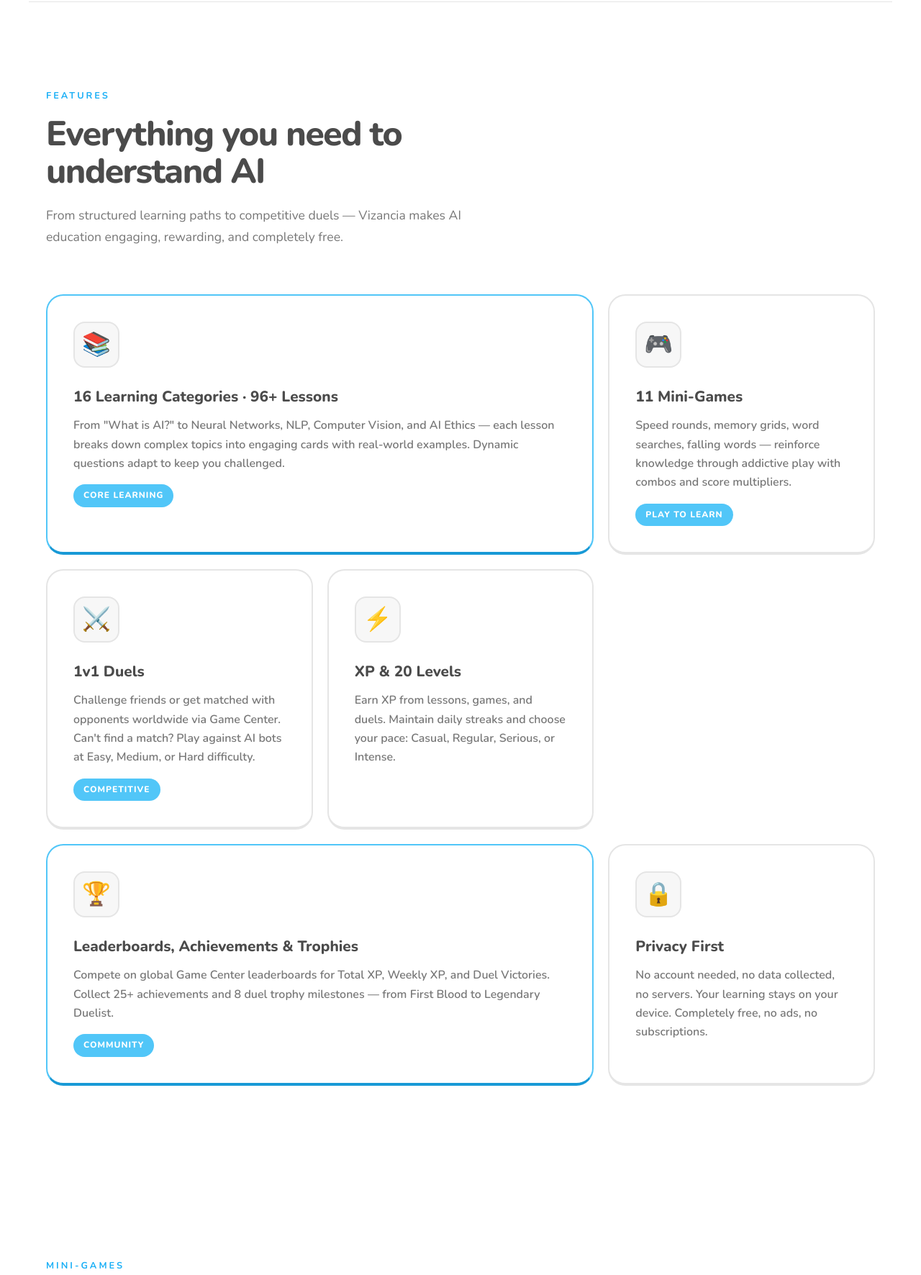
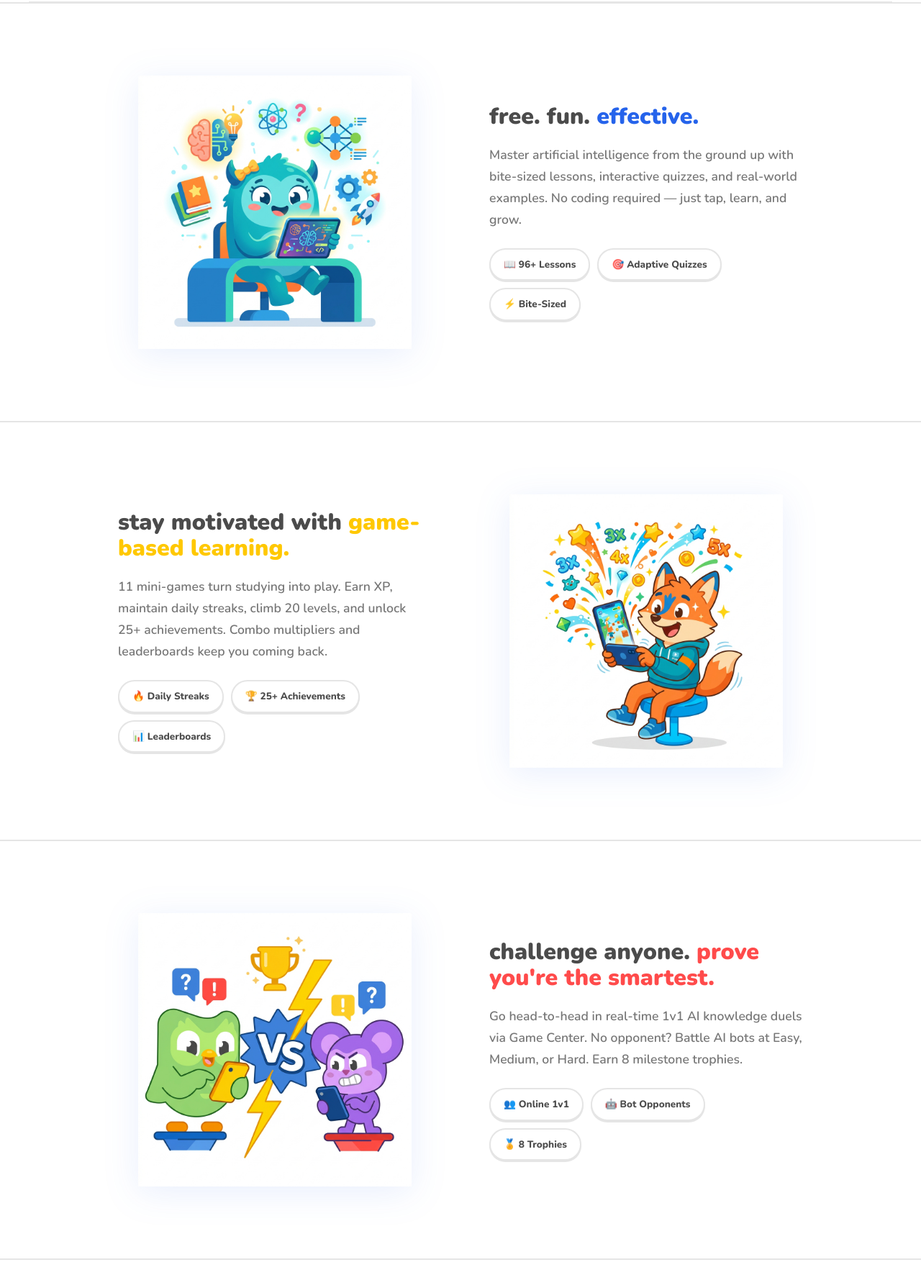
Before and after one commit to Odin686/-vizancia-site, a plain HTML site: page index.html in a window 1280 px wide. Shown: the part 1010-2782 px from the top of the page at 72% size. Drawn offline with nearby package versions, Linux system fonts and the light colour scheme.

Commit message:
Add Duolingo-style alternating sections with illustrations, scroll animations, classroom section

```diff
--- a/index.html
+++ b/index.html
@@ -78,60 +78,90 @@
     <div class="stat-item"><div class="stat-num">∞</div><div class="stat-label">Duels</div></div>
 </div>
 
-<!-- Features -->
-<section id="features">
-    <div class="reveal">
-        <p class="section-label">Features</p>
-        <h2 class="section-title">Everything you need to<br>understand AI</h2>
-        <p class="section-subtitle">From structured learning paths to competitive duels — Vizancia makes AI education engaging, rewarding, and completely free.</p>
-    </div>
-
-    <div class="bento-grid">
-        <div class="bento-card featured reveal reveal-delay-1">
-            <div class="bento-icon">📚</div>
-            <h3>16 Learning Categories · 96+ Lessons</h3>
-            <p>From "What is AI?" to Neural Networks, NLP, Computer Vision, and AI Ethics — each lesson breaks down complex topics into engaging cards with real-world examples. Dynamic questions adapt to keep you challenged.</p>
-            <span class="bento-tag">Core Learning</span>
-        </div>
-        <div class="bento-card reveal reveal-delay-2">
-            <div class="bento-icon">🎮</div>
-            <h3>11 Mini-Games</h3>
-            <p>Speed rounds, memory grids, word searches, falling words — reinforce knowledge through addictive play with combos and score multipliers.</p>
-            <span class="bento-tag">Play to Learn</span>
-        </div>
-        <div class="bento-card reveal reveal-delay-1">
-            <div class="bento-icon">⚔️</div>
-            <h3>1v1 Duels</h3>
-            <p>Challenge friends or get matched with opponents worldwide via Game Center. Can't find a match? Play against AI bots at Easy, Medium, or Hard difficulty.</p>
-            <span class="bento-tag">Competitive</span>
-        </div>
-        <div class="bento-card reveal reveal-delay-2">
-            <div class="bento-icon">⚡</div>
-            <h3>XP & 20 Levels</h3>
-            <p>Earn XP from lessons, games, and duels. Maintain daily streaks and choose your pace: Casual, Regular, Serious, or Intense.</p>
-        </div>
-        <div class="bento-card featured reveal reveal-delay-3">
-            <div class="bento-icon">🏆</div>
-            <h3>Leaderboards, Achievements & Trophies</h3>
-            <p>Compete on global Game Center leaderboards for Total XP, Weekly XP, and Duel Victories. Collect 25+ achievements and 8 duel trophy milestones — from First Blood to Legendary Duelist.</p>
-            <span class="bento-tag">Community</span>
-        </div>
-        <div class="bento-card reveal reveal-delay-1">
-            <div class="bento-icon">🔒</div>
-            <h3>Privacy First</h3>
-            <p>No account needed, no data collected, no servers. Your learning stays on your device. Completely free, no ads, no subscriptions.</p>
+<!-- Section 1: Learn -->
+<hr class="section-divider">
+<div class="feature-section reveal" id="features">
+    <div class="illust-col"><img src="img-learn.png" alt="Learn AI illustration"></div>
+    <div class="text-col">
+        <h2 class="feature-heading">free. fun. <span class="hl">effective.</span></h2>
+        <p class="feature-body">Master artificial intelligence from the ground up with bite-sized lessons, interactive quizzes, and real-world examples. No coding required — just tap, learn, and grow.</p>
+        <div class="feature-chips">
+            <span class="chip">📖 96+ Lessons</span>
+            <span class="chip">🎯 Adaptive Quizzes</span>
+            <span class="chip">⚡ Bite-Sized</span>
         </div>
     </div>
-</section>
+</div>
 
-<!-- Games -->
+<!-- Section 2: Games -->
+<hr class="section-divider">
+<div class="feature-section reverse reveal" id="games-intro">
+    <div class="illust-col"><img src="img-games.png" alt="Mini-games illustration"></div>
+    <div class="text-col">
+        <h2 class="feature-heading">stay motivated with <span class="hl-amber">game-based learning.</span></h2>
+        <p class="feature-body">11 mini-games turn studying into play. Earn XP, maintain daily streaks, climb 20 levels, and unlock 25+ achievements. Combo multipliers and leaderboards keep you coming back.</p>
+        <div class="feature-chips">
+            <span class="chip">🔥 Daily Streaks</span>
+            <span class="chip">🏆 25+ Achievements</span>
+            <span class="chip">📊 Leaderboards</span>
+        </div>
+    </div>
+</div>
+
+<!-- Section 3: Duels -->
+<hr class="section-divider">
+<div class="feature-section reveal" id="duels">
+    <div class="illust-col"><img src="img-duels.png" alt="1v1 Duels illustration"></div>
+    <div class="text-col">
+        <h2 class="feature-heading">challenge anyone. <span class="hl-red">prove you're the smartest.</span></h2>
+        <p class="feature-body">Go head-to-head in real-time 1v1 AI knowledge duels via Game Center. No opponent? Battle AI bots at Easy, Medium, or Hard. Earn 8 milestone trophies.</p>
+        <div class="feature-chips">
+            <span class="chip">👥 Online 1v1</span>
+            <span class="chip">🤖 Bot Opponents</span>
+            <span class="chip">🏅 8 Trophies</span>
+        </div>
+    </div>
+</div>
+
+<!-- Section 4: Progress -->
+<hr class="section-divider">
+<div class="feature-section reverse reveal">
+    <div class="illust-col"><img src="img-progress.png" alt="Progress and leveling illustration"></div>
+    <div class="text-col">
+        <h2 class="feature-heading">track your journey to <span class="hl-cyan">AI mastery.</span></h2>
+        <p class="feature-body">20 levels, XP milestones, daily streaks, and a progress dashboard that celebrates every step. Choose your pace — Casual, Regular, Serious, or Intense.</p>
+        <div class="feature-chips">
+            <span class="chip">⚡ 20 Levels</span>
+            <span class="chip">🔥 Streaks</span>
+            <span class="chip">📈 Progress Dashboard</span>
+        </div>
+    </div>
+</div>
+
+<!-- Section 5: Classrooms -->
+<hr class="section-divider">
+<div class="feature-section reveal">
+    <div class="illust-col"><img src="img-classroom.png" alt="Vizancia for classrooms"></div>
+    <div class="text-col">
+        <h2 class="feature-heading"><span class="hl">vizancia</span> for classrooms</h2>
+        <p class="feature-body">Teachers, we're here to help! Vizancia is the perfect companion for AI literacy in the classroom. Free, private, and works offline — students learn at their own pace with zero setup required.</p>
+        <div class="feature-chips">
+            <span class="chip">🏫 No Setup Required</span>
+            <span class="chip">🔒 Student Privacy</span>
+            <span class="chip">📱 Works Offline</span>
+        </div>
+    </div>
+</div>
+
+<hr class="section-divider">
+
+<!-- Games Grid -->
 <section id="games">
     <div class="reveal">
         <p class="section-label">Mini-Games</p>
         <h2 class="section-title">11 ways to master AI<br><span class="gradient-text">through play</span></h2>
-        <p class="section-subtitle">Each game features combos, score multipliers, sound effects, and expanding content to keep every session fresh.</p>
+        <p class="section-subtitle">Each game features combos, score multipliers, and expanding content to keep every session fresh.</p>
     </div>
-
     <div class="games-grid">
         <div class="game-card reveal"><div class="game-icon">⚡</div><div><h4>Speed Round</h4><p>60-second blitz with combo multipliers up to 4×</p></div></div>
         <div class="game-card reveal"><div class="game-icon">🤖</div><div><h4>Fact or Fiction</h4><p>33 claims about AI — separate truth from myth</p></div></div>
@@ -144,33 +174,6 @@
         <div class="game-card reveal"><div class="game-icon">🏷️</div><div><h4>Jargon Match</h4><p>Match AI terms to their definitions</p></div></div>
         <div class="game-card reveal"><div class="game-icon">📅</div><div><h4>AI Timeline</h4><p>Put AI milestones in chronological order</p></div></div>
         <div class="game-card reveal"><div class="game-icon">🌊</div><div><h4>Falling Words</h4><p>Drag & drop into correct buckets — 4× combos</p></div></div>
-    </div>
-</section>
-
-<!-- Duels -->
-<section id="duels" class="duel-section">
-    <div class="reveal">
-        <p class="section-label">Compete</p>
-        <h2 class="section-title">Challenge anyone.<br><span class="gradient-text">Prove you're the smartest.</span></h2>
-        <p class="section-subtitle">Go head-to-head in real-time AI knowledge duels. Climb leaderboards and earn exclusive trophies.</p>
-    </div>
-
-    <div class="duel-grid">
-        <div class="duel-card reveal reveal-delay-1">
-            <span class="duel-icon">👥</span>
-            <h3>Online 1v1</h3>
-            <p>Challenge friends or get matched with opponents worldwide via Game Center. Real-time head-to-head battles.</p>
-        </div>
-        <div class="duel-card reveal reveal-delay-2">
-            <span class="duel-icon">🤖</span>
-            <h3>Play vs Bot</h3>
-            <p>No opponents? No problem. Choose from three difficulty levels: 🐢 Easy, 🐇 Medium, or 🔥 Hard.</p>
-        </div>
-        <div class="duel-card reveal reveal-delay-3">
-            <span class="duel-icon">🏅</span>
-            <h3>Duel Trophies</h3>
-            <p>Earn 8 milestone badges from First Blood (1 win) all the way to Legendary Duelist (100 wins).</p>
-        </div>
     </div>
 </section>
 
@@ -255,6 +258,16 @@ navLinks.querySelectorAll('a').forEach(a => {
         navLinks.classList.remove('open');
     });
 });
+// ── Scroll Reveal ──
+const revealObserver = new IntersectionObserver((entries) => {
+    entries.forEach(e => {
+        if (e.isIntersecting) {
+            e.target.classList.add('visible');
+            revealObserver.unobserve(e.target);
+        }
+    });
+}, { threshold: 0.15 });
+document.querySelectorAll('.reveal').forEach(el => revealObserver.observe(el));
 </script>
 
 </body>
--- a/styles.css
+++ b/styles.css
@@ -214,57 +214,49 @@ section {
     line-height: 1.7; max-width: 600px; margin-bottom: 64px;
 }
 
-/* ── Bento Feature Grid ── */
-.bento-grid {
-    display: grid;
-    grid-template-columns: repeat(3, 1fr);
-    grid-template-rows: auto auto;
-    gap: 20px;
+/* ── Alternating Feature Sections ── */
+.section-divider {
+    width: 100%; border: none;
+    border-top: 2px solid var(--border);
+    margin: 0;
 }
-.bento-card {
-    background: var(--bg-card);
-    border: 2px solid var(--border);
-    border-bottom: 4px solid var(--border);
-    border-radius: var(--radius-lg);
-    padding: 36px;
-    transition: transform 0.1s, border-bottom-width 0.1s;
-    position: relative;
-    overflow: hidden;
+.feature-section {
+    max-width: 1000px; margin: 0 auto;
+    padding: 100px 24px;
+    display: flex; align-items: center; gap: 80px;
 }
-.bento-card:hover {
-    transform: translateY(2px);
-    border-bottom-width: 2px;
+.feature-section.reverse { flex-direction: row-reverse; }
+.feature-section .text-col { flex: 1; }
+.feature-section .illust-col {
+    flex: 1; display: flex; align-items: center; justify-content: center;
 }
-.bento-card:active {
-    transform: translateY(4px);
-    border-bottom-width: 0px;
+.feature-section .illust-col img {
+    max-width: 100%; height: auto;
+    max-height: 380px;
+    filter: drop-shadow(0 8px 24px rgba(37, 99, 235, 0.1));
 }
-.bento-card.featured {
-    grid-column: span 2;
-    background: var(--bg-card);
-    border-color: var(--accent-light);
-    border-bottom-color: var(--accent-dark);
+.feature-heading {
+    font-size: 2rem; font-weight: 900;
+    color: var(--text-primary); line-height: 1.15;
+    margin-bottom: 20px;
 }
-.bento-icon {
-    width: 64px; height: 64px;
-    border-radius: var(--radius);
-    display:flex; align-items:center; justify-content:center;
-    font-size: 2rem; margin-bottom: 24px;
-    background: var(--bg-card-hover);
-    border: 2px solid var(--border);
+.feature-heading .hl { color: var(--primary); }
+.feature-heading .hl-cyan { color: var(--accent); }
+.feature-heading .hl-amber { color: var(--accent-warm); }
+.feature-heading .hl-red { color: var(--accent-red); }
+.feature-body {
+    font-size: 1.1rem; color: var(--text-secondary);
+    line-height: 1.7; font-weight: 600; max-width: 440px;
 }
-.bento-card h3 {
-    font-size: 1.3rem; font-weight: 800; margin-bottom: 10px; color: var(--text-primary);
+.feature-chips {
+    display: flex; flex-wrap: wrap; gap: 10px; margin-top: 24px;
 }
-.bento-card p {
-    color: var(--text-secondary); font-size: 1rem; line-height: 1.65; font-weight: 600;
-}
-.bento-tag {
-    display: inline-block; padding: 6px 14px;
-    background: var(--accent-light); border-radius: 100px;
-    font-size: 0.75rem; font-weight: 800; color: white;
-    text-transform: uppercase; letter-spacing: 1px;
-    margin-top: 16px;
+.chip {
+    display: inline-flex; align-items: center; gap: 6px;
+    padding: 10px 18px; background: var(--bg-card);
+    border: 2px solid var(--border); border-radius: 100px;
+    font-size: 0.85rem; font-weight: 800; color: var(--text-primary);
+    box-shadow: 0 2px 0 var(--border);
 }
 
 /* ── Games Grid ── */
@@ -443,7 +435,7 @@ section {
 .btn-large {
     padding: 18px 40px !important;
     font-size: 1.1rem !important;
-    box-shadow: 0 8px 30px rgba(124,58,237,0.25) !important;
+    box-shadow: 0 4px 0 var(--primary-dark) !important;
 }
 
 /* ── Footer ── */
@@ -460,15 +452,20 @@ footer p { color: var(--text-muted); font-size: 0.85rem; }
 }
 .footer-links a:hover { color: var(--text-primary); }
 
-/* ── Animations ── */
+/* ── Scroll Animations ── */
 .reveal {
-    /* Removed */
+    opacity: 0; transform: translateY(40px);
+    transition: opacity 0.8s ease, transform 0.8s ease;
+}
+.reveal.visible {
+    opacity: 1; transform: translateY(0);
 }
 
 /* ── Responsive ── */
 @media (max-width: 960px) {
-    .bento-grid { grid-template-columns: 1fr 1fr; }
-    .bento-card.featured { grid-column: span 2; }
+    .feature-section, .feature-section.reverse { flex-direction: column; text-align: center; gap: 40px; }
+    .feature-body { max-width: 100%; }
+    .feature-chips { justify-content: center; }
     .duel-grid { grid-template-columns: 1fr; }
     .stats-bar { gap: 40px; flex-wrap: wrap; }
     .hero-stats { gap: 32px; }
@@ -478,14 +475,13 @@ footer p { color: var(--text-muted); font-size: 0.85rem; }
     .nav-links.open {
         display: flex; flex-direction: column;
         position: fixed; top: 0; left: 0; right: 0; bottom: 0;
-        background: rgba(9,9,11,0.97); backdrop-filter: blur(20px);
+        background: rgba(255,255,255,0.98); backdrop-filter: blur(20px);
         justify-content: center; align-items: center;
         gap: 32px; z-index: 100;
     }
     .nav-links.open a { font-size: 1.2rem; }
     .menu-toggle { display: block; }
-    .bento-grid { grid-template-columns: 1fr; }
-    .bento-card.featured { grid-column: span 1; }
+    .feature-section .illust-col img { max-height: 280px; }
     .games-grid { grid-template-columns: 1fr; }
     .paths-grid { grid-template-columns: repeat(2, 1fr); }
     .hero-stats { gap: 24px; }
```
Also changed, not shown: img-classroom.png (added), img-duels.png (added), img-games.png (added), img-learn.png (added), img-progress.png (added).
